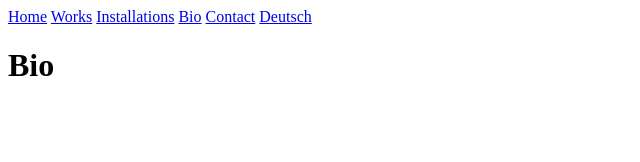
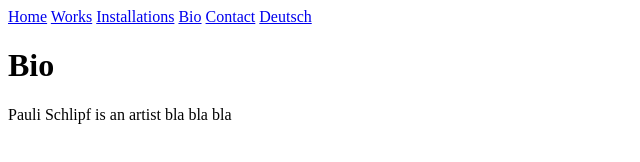
Before and after one commit to kjacks/paulischlipf.github.io, an Astro site: page //bio in a window 1280 px wide. Shown: the whole page, without its empty margins (0-640 px from the left). Built offline with nearby package versions, Linux system fonts and the light colour scheme; Astro itself is replaced by a stand-in of ours.

Commit message:
Updated content config

```diff
--- a/src/content.config.ts
+++ b/src/content.config.ts
@@ -28,6 +28,7 @@ const installations = defineCollection({
     description_de: z.string(),
     location_en: z.string().optional(),
     location_de: z.string().optional(),
+    body_en: z.string().optional(),
     body_de: z.string().optional(),
     date: z.coerce.date(),
     image: z.string().optional(),
@@ -42,6 +43,7 @@ const bio = defineCollection({
   schema: z.object({
     title_en: z.string(),
     title_de: z.string(),
+    body_en: z.string().optional(),
     body_de: z.string().optional(),
     image: z.string().optional(),
   }),
@@ -53,6 +55,7 @@ const contact = defineCollection({
     title_en: z.string(),
     title_de: z.string(),
     email: z.string().optional(),
+    body_en: z.string().optional(),
     body_de: z.string().optional(),
   }),
 });
--- a/src/pages/[...lang]/bio.astro
+++ b/src/pages/[...lang]/bio.astro
@@ -14,9 +14,11 @@ export function getStaticPaths() {
 const { lang } = Astro.props as { lang: Lang };
 const entries = await getCollection("bio");
 const entry = entries[0];
-const { Content } = await render(entry);
 const title = lang === "en" ? entry.data.title_en : entry.data.title_de;
-const bodyDeHtml = lang === "de" ? marked.parse(entry.data.body_de ?? "") : "";
+const bodyHtml =
+  lang === "en"
+    ? marked.parse(entry.data.body_en ?? "")
+    : marked.parse(entry.data.body_de ?? "");
 ---
 
 <SiteLayout
@@ -27,6 +29,6 @@ const bodyDeHtml = lang === "de" ? marked.parse(entry.data.body_de ?? "") : "";
   <main>
     <h1>{title}</h1>
     {entry.data.image && <img src={entry.data.image} alt={title} />}
-    {lang === "en" ? <Content /> : <div set:html={bodyDeHtml} />}
+    <div set:html={bodyHtml} />
   </main>
 </SiteLayout>
```
